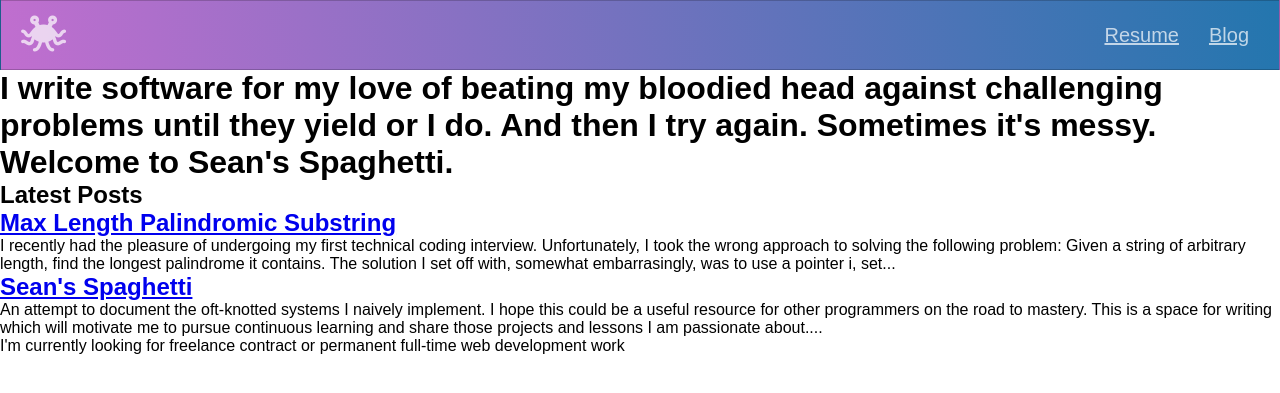
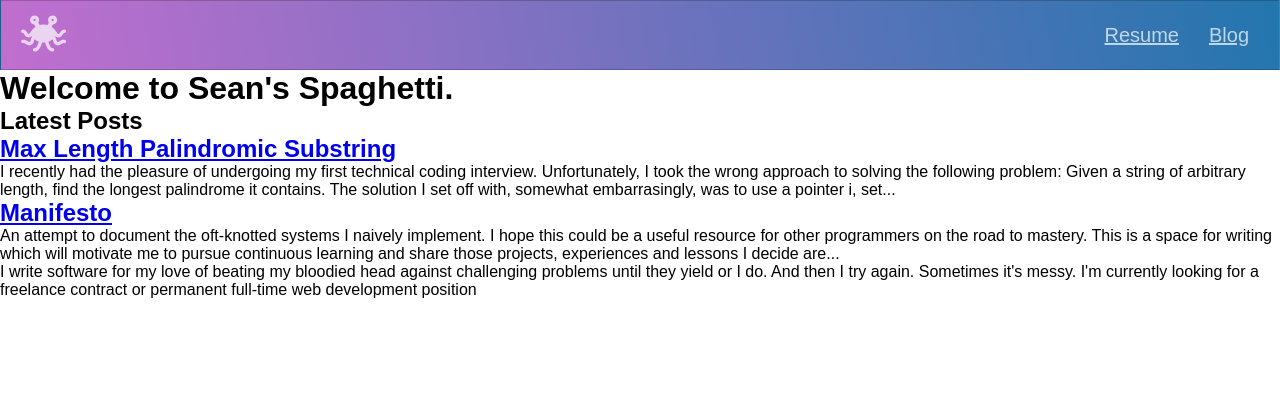
Before and after one commit to SeanDonachiue/SeanDonachiue.github.io, a Jekyll site: the page built from index.html, in a window 1280 px wide. Shown: the top 393 px of the page. Built offline with Jekyll 4.4.1, drawn with Linux system fonts in a browser that asks for light colours; nearby versions of some CDN libraries.

Commit message:
moved header to foot

```diff
--- a/_posts/2019-01-08-spaghetti.md
+++ b/_posts/2019-01-08-spaghetti.md
@@ -1,10 +1,10 @@
 ---
 layout: post
 author: Sean
-title: Sean's Spaghetti
+title: Manifesto
 ---
 
 An attempt to document the oft-knotted systems I naively implement.
 I hope this could be a useful resource for other programmers on the road to mastery.
 This is a space for writing which will motivate me to pursue continuous learning and share
-those projects and lessons I am passionate about.
+those projects, experiences and lessons I decide are worth it.
--- a/index.html
+++ b/index.html
@@ -5,7 +5,7 @@ title: Sean's Spaghetti
 <link rel="stylesheet" href="/assets/css/styles.css">
 <div class="grid-container">
     <div class="header">
-        <h1 class="head-blurb">I write software for my love of beating my bloodied head against challenging problems until they yield or I do. And then I try again. Sometimes it's messy. <br>Welcome to Sean's Spaghetti.</h1>
+        <h1 class="head-blurb">Welcome to Sean's Spaghetti.</h1>
     </div>
     <div class="recent">
         <h2>Latest Posts</h2>
@@ -19,6 +19,6 @@ title: Sean's Spaghetti
         </ul>
     </div>
     <div class="footer">
-        <p>I'm currently looking for freelance contract or permanent full-time web development work</p>
+        <p>I write software for my love of beating my bloodied head against challenging problems until they yield or I do. And then I try again. Sometimes it's messy. I'm currently looking for a freelance contract or permanent full-time web development position</p>
     </div>
 </div>
```
